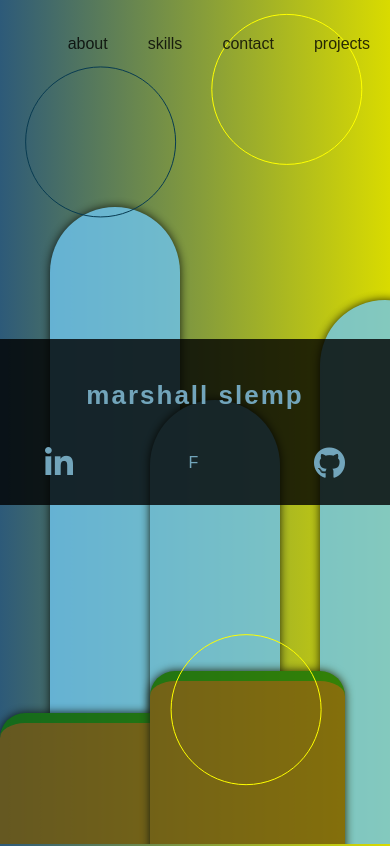
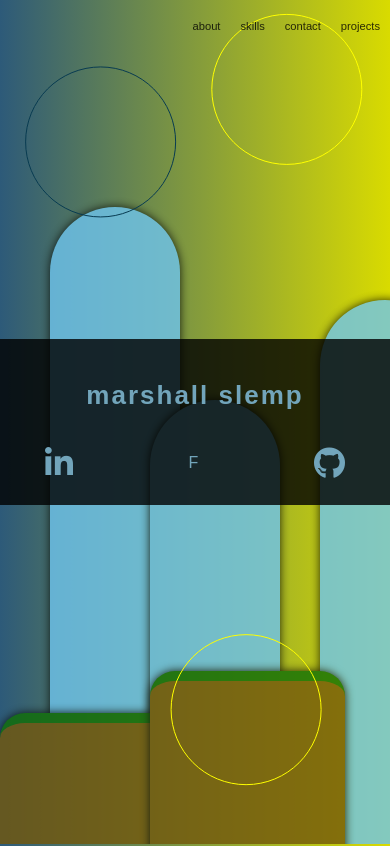
Before and after one commit to marshall405/portfolio-aca, a React (Create React App) app: page / in a window 390 px wide. Shown: the top 846 px of the page. Built offline with nearby package versions, Linux system fonts and the light colour scheme.

Commit message:
adds media query for nav when screen is less than 500px

```diff
--- a/src/styles/jumbo.css
+++ b/src/styles/jumbo.css
@@ -40,7 +40,10 @@
 }
 
 .jumbo nav {
-    display: block;
+    display: flex;
+    height: 50px;
+    align-items: center;
+    justify-content: flex-end;
     position: fixed;
     top: 0;
     width: 100%;
@@ -55,10 +58,13 @@
 }
 .jumbo ul {
     display: flex;
-    margin-top: 30px;
+    flex-wrap: wrap;
+    /* margin-top: 30px; */
     justify-content: flex-end;
 }
-.jumbo ul li a {
+#nav ul li a {
+    margin: 0 15px;
+    padding: 0;
     transition: border-bottom .25s ease-in-out;
 }
 .jumbo ul li a:hover {
@@ -99,3 +105,10 @@ a.nav-icon {
 a.nav-icon:hover {
     transform: rotate(45deg);
 }
+
+@media (max-width: 499px){
+    #nav ul li a {
+        margin: 0 5px;
+        font-size: .7em;
+    }
+}
```
